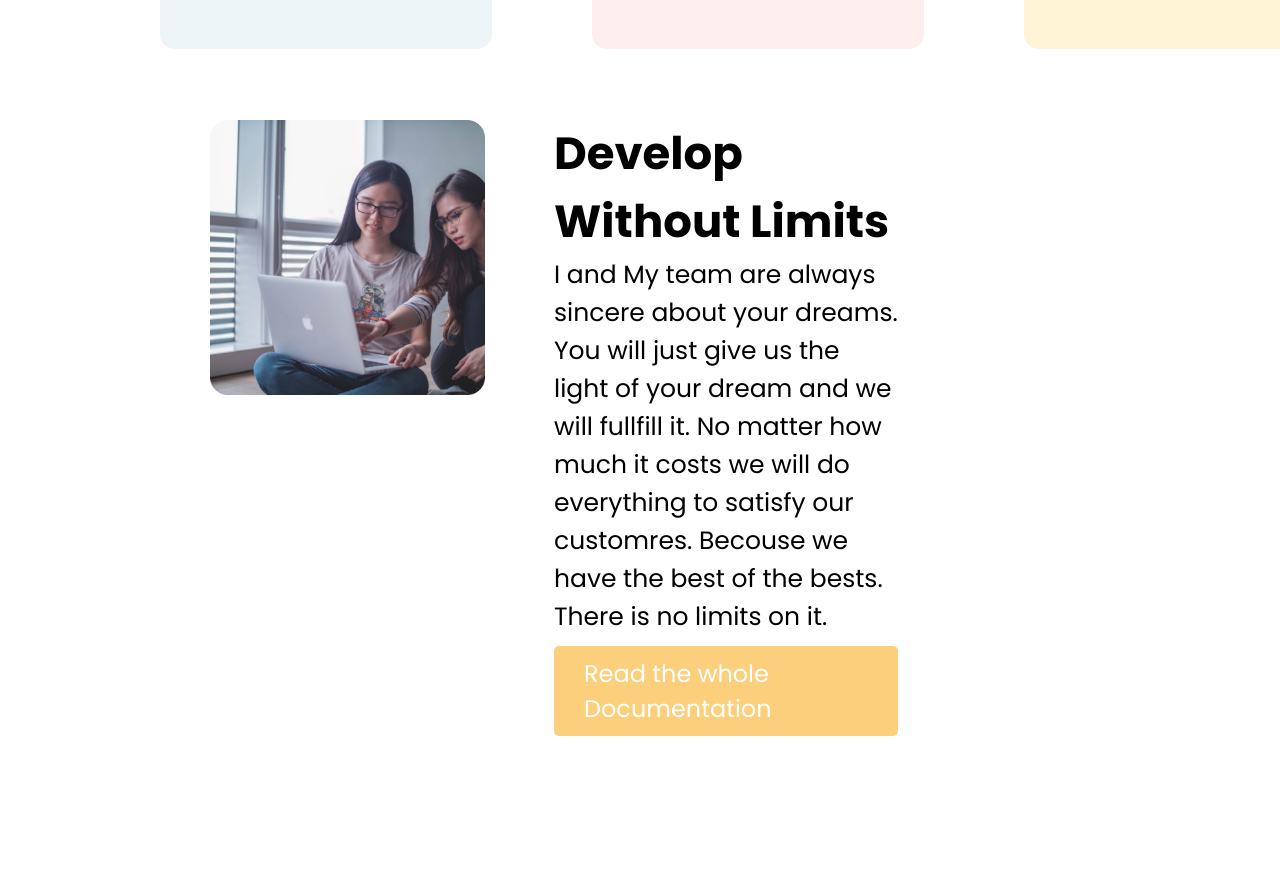
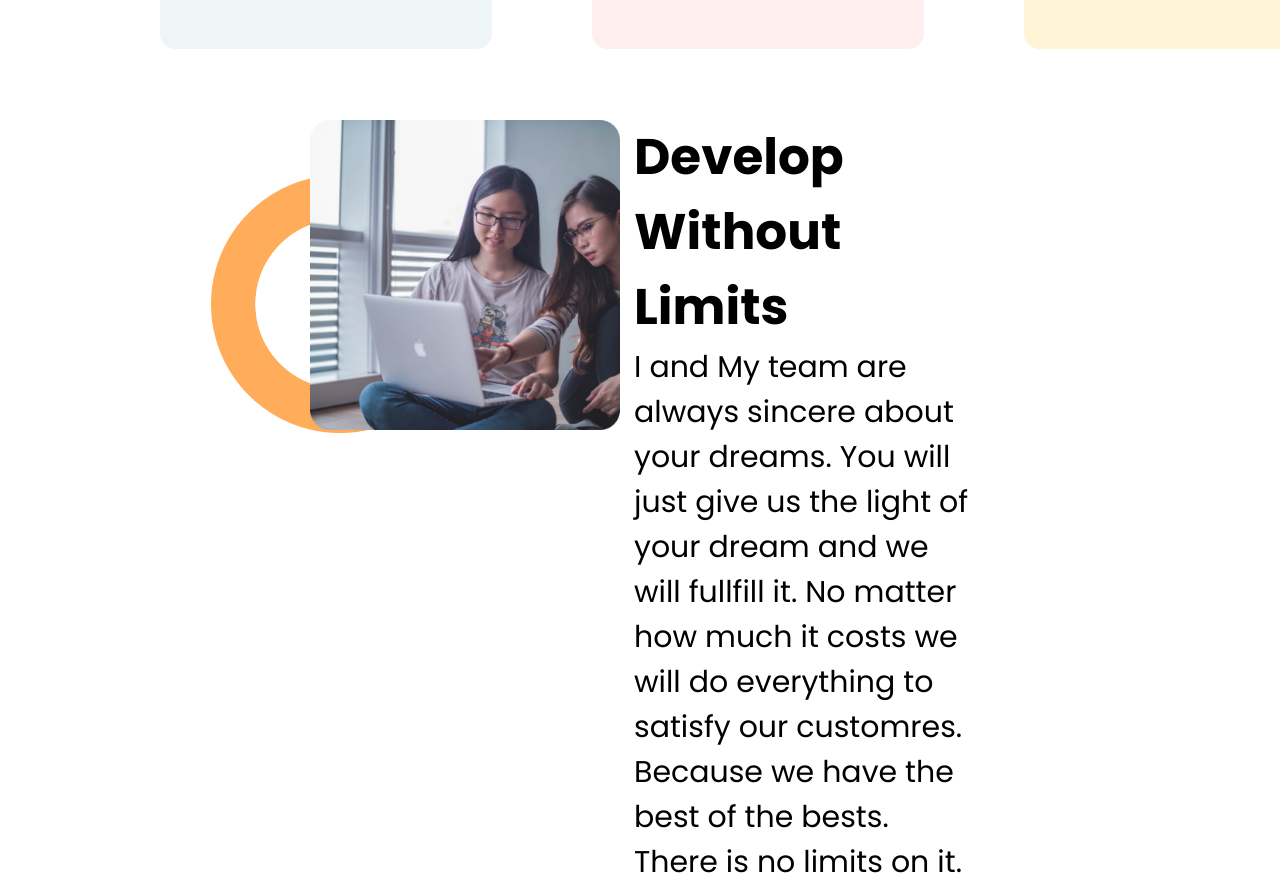
Before and after one commit to FazlulHaqueRazaChowdhury/assignment-01, a plain HTML site: page index.html in a window 1280 px wide. Shown: the part 1620-2508 px from the top of the page. Drawn offline with Linux system fonts and the light colour scheme.

Commit message:
sixth commit

```diff
--- a/index.html
+++ b/index.html
@@ -76,7 +76,7 @@
                 <h1>Develop</h1>
                 <h1>Without Limits</h1>
                 <p>
-                    I and My team are always sincere about your dreams. You will just give us the light of your dream and we will fullfill it. No matter how much it costs we will do everything to satisfy our customres. Becouse we have the best of the bests. There is no limits on it.
+                    I and My team are always sincere about your dreams. You will just give us the light of your dream and we will fullfill it. No matter how much it costs we will do everything to satisfy our customres. Because we have the best of the bests. There is no limits on it.
                 </p>
                 <a class="link-button"href="#">Read the whole Documentation</a>
             </div>
--- a/style.css
+++ b/style.css
@@ -125,17 +125,26 @@ body {
 .third-part {
     height: 100vh;
     margin: 100px 150px;
+    background-image: url(images/shapes/shape-1.png);
+    background-repeat: no-repeat;
+    background-size: 30%;
+    background-position: 1px 55px;
 }
 .third-part-img img{
-    width: 80%;
+    margin-left: 100px;
+    width: 90%;
+}
+.third-part-texts{
+
+    padding:0px 80px;
 }
 
 .third-part-texts h1{
-    font-size: 45px;
+    font-size: 50px;
 }
 
 .third-part-texts p{
-    font-size: 25px;
+    font-size: 30px;
 }
 .third-part-texts a {
     display: inline-block;
```
